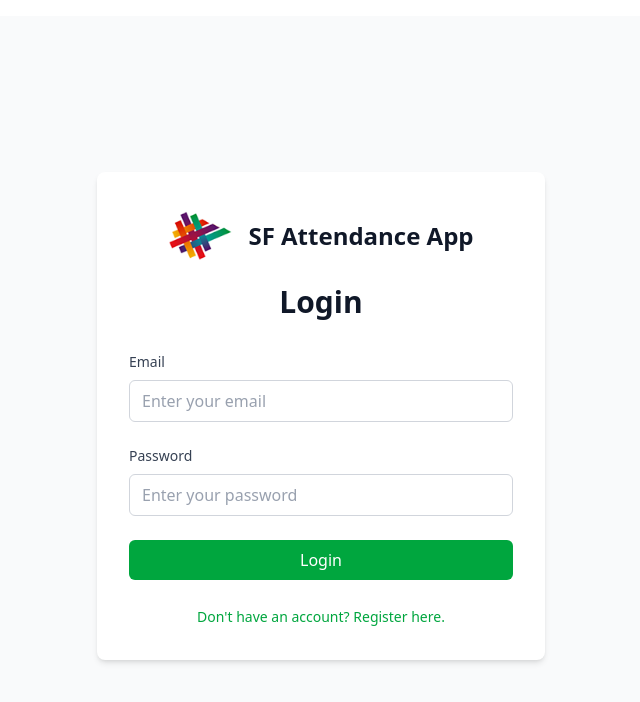
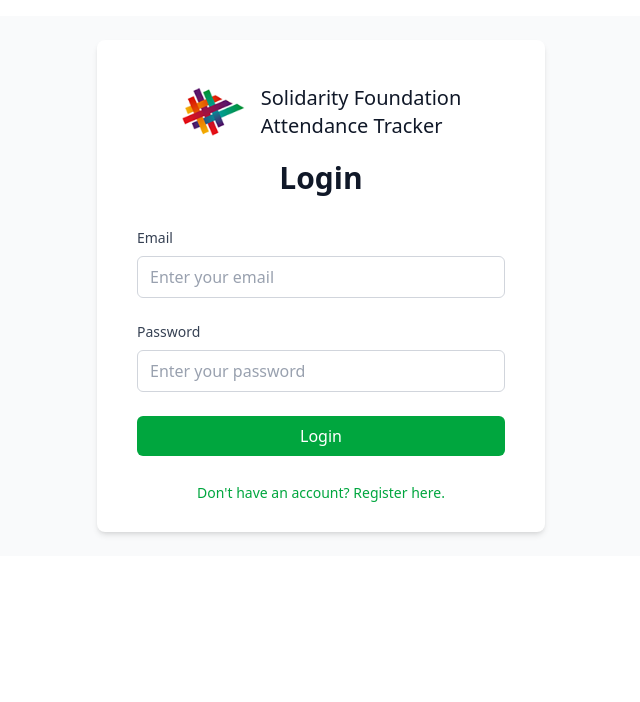
Before and after one commit to achanda101/sf-attendance-app, a React (Vite) app: page /login in a window 1280 px wide. Shown: the top 702 px of the page, without its empty margins (319-959 px from the left). Built offline with nearby package versions, Linux system fonts and the light colour scheme; no server answers.

Commit message:
Update: login component css changes

```diff
--- a/src/pages/Login.jsx
+++ b/src/pages/Login.jsx
@@ -27,13 +27,13 @@ const Login = () => {
     }
 
     return (
-        <div className="min-h-screen bg-gray-50 flex items-center justify-center px-4">
-            <div className="max-w-md w-full bg-white rounded-lg shadow-md p-8">
+        <div className="bg-gray-50 flex justify-center px-4 py-6">
+            <div className="max-w-md w-full bg-white rounded-lg shadow-md p-10 min-h-fit pt-10 pb-7">
                 {/* Header */}
                 <div className="flex items-center justify-center mb-4">
                     <img src="/sf-logo.png" alt="SF Logo" className="h-16 inline" />
-                    <span className="text-2xl font-bold text-gray-900 ml-4">
-                        SF Attendance App
+                    <span className="text-xl font-medium text-gray-900 ml-4">
+                        Solidarity Foundation<br />Attendance Tracker
                     </span>
                 </div>
                 <h1 className="text-3xl font-bold text-center text-gray-900 mb-8">
@@ -85,7 +85,7 @@ const Login = () => {
                 {/* Sign Up Link */}
                 <div className="mt-6 text-center">
                     <button
-                        className="text-green-600 hover:text-green-700 text-sm font-medium hover:underline hover:decoration-green-700"
+                        className="text-green-600 hover:text-green-700 text-sm font-medium underline-offset-2 hover:underline"
                     >
                         Don't have an account? Register here.
                     </button>
```
